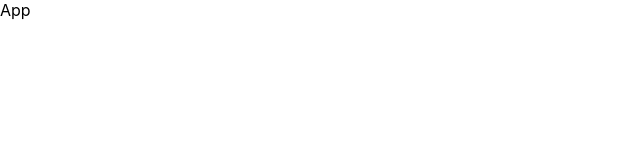
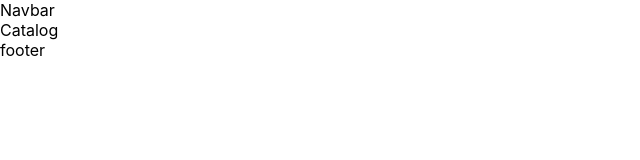
Before and after one commit to Mama-Thomas/daliyaMoviesProject, a React (Create React App) app: page /1 in a window 1280 px wide. Shown: the top 160 px of the page, without its empty margins (0-640 px from the left). Built offline with nearby package versions, Linux system fonts and the light colour scheme.

Commit message:
set up the routes, and pages

```diff
--- a/src/App.js
+++ b/src/App.js
@@ -1,8 +1,28 @@
-import './App.css';
+import { BrowserRouter, Routes, Route } from "react-router-dom";
+import "./App.css";
+
+import Navbar from "./components/navbar/navbar";
+import Footer from "./components/footer/footer";
+import Homepage from "./pages/Homepage";
+import Catalog from "./pages/Catalog";
+import Detail from "./pages/Detail/Detail";
+
 
 function App() {
   return (
-      <div>App</div>
+    <>
+      <BrowserRouter>
+        <Navbar />
+        <Routes>
+          <Route path="/" element={<Homepage />} />
+          <Route path="/:category" element={<Catalog />} />
+          <Route path="/:category/search/:keyword" element={<Catalog />} />
+          <Route path="/:category/:id" element={<Detail />} />
+        </Routes>
+
+        <Footer />
+      </BrowserRouter>
+    </>
   );
 }
 
--- /dev/null
+++ b/src/components/footer/footer.jsx
@@ -0,0 +1,9 @@
+import React from 'react'
+
+const Footer = () => {
+  return (
+    <div>footer</div>
+  )
+}
+
+export default Footer;
--- /dev/null
+++ b/src/components/navbar/navbar.jsx
@@ -0,0 +1,9 @@
+import React from 'react'
+
+const Navbar = () => {
+  return (
+    <div>Navbar</div>
+  )
+}
+
+export default Navbar;
--- /dev/null
+++ b/src/pages/Catalog.jsx
@@ -0,0 +1,9 @@
+import React from 'react'
+
+const Catalog = () => {
+  return (
+    <div>Catalog</div>
+  )
+}
+
+export default Catalog;
--- /dev/null
+++ b/src/pages/Detail/Detail.jsx
@@ -0,0 +1,10 @@
+import React from 'react';
+import './Detail.css';
+
+const Detail = () => {
+  return (
+    <div>Detail</div>
+  )
+}
+
+export default Detail
--- /dev/null
+++ b/src/pages/Homepage.jsx
@@ -0,0 +1,9 @@
+import React from 'react'
+
+const Homepage = () => {
+  return (
+    <div>Homepage</div>
+  )
+}
+
+export default Homepage;
```
Also changed, not shown: src/components/footer/footer.css (added), src/components/navbar/navbar.css (added), src/pages/Detail/Detail.css (added).
